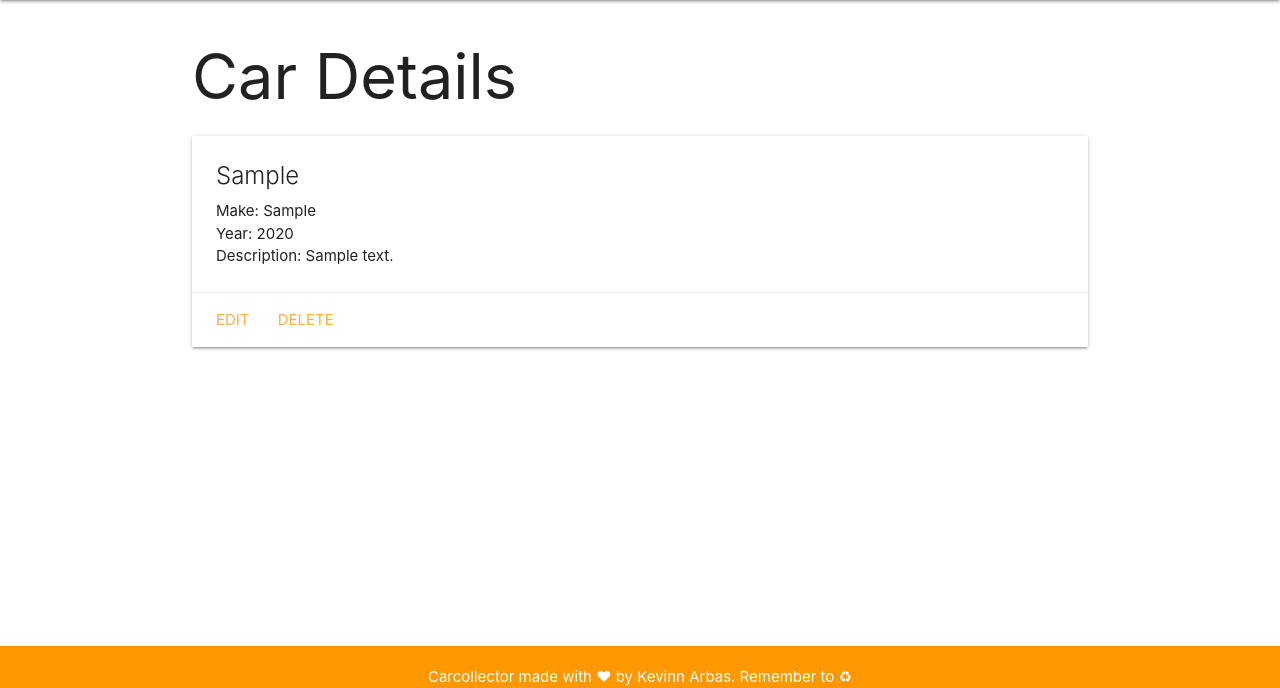
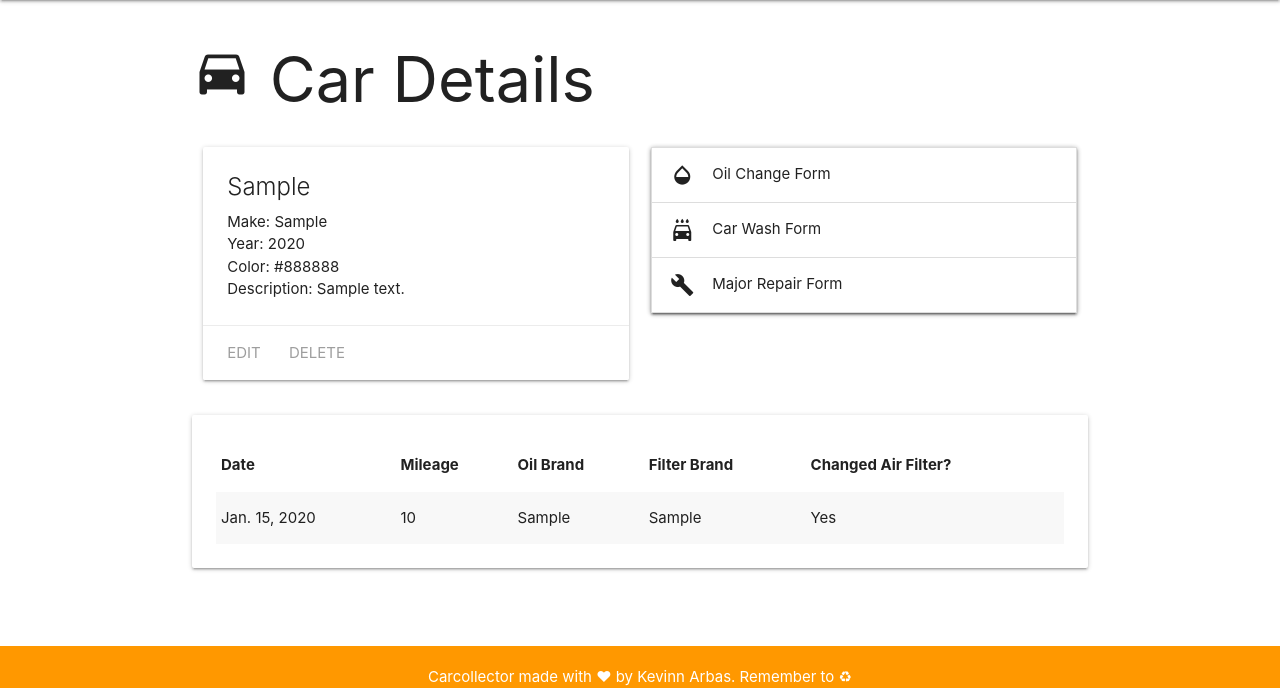
Before and after one commit to kevinnarbas/carcollector, a Django app: page /cars/1/ in a window 1280 px wide. Shown: the part 112-800 px from the top of the page. Run offline with Django 3.2, Linux system fonts and the light colour scheme; tables that the repository leaves empty hold one stand-in row (values such as "Sample post").

Commit message:
adds working oil change form with collapsible form

```diff
--- a/main/admin.py
+++ b/main/admin.py
@@ -1,6 +1,7 @@
 from django.contrib import admin
-from .models import Car
+from .models import Car, Oilchange
 
 # Register your models here.
 
 admin.site.register(Car)
+admin.site.register(Oilchange)
--- /dev/null
+++ b/main/forms.py
@@ -0,0 +1,7 @@
+from django.forms import ModelForm
+from .models import Oilchange
+
+class OilchangeForm(ModelForm):
+  class Meta:
+    model = Oilchange
+    fields = ['date','mileage','oil_brand','filter_brand','air_filter']
--- a/main/models.py
+++ b/main/models.py
@@ -4,14 +4,15 @@
 # Create your models here.
 
 YESNO = (
-  ('y', 'Yes'),
-  ('n', 'No'),
+  ('Y', 'Yes'),
+  ('N', 'No'),
 )
 
 
 class Car(models.Model):
   model = models.CharField(max_length=50)
   make = models.CharField(max_length=50)
+  color = models.CharField(max_length=20)
   year = models.IntegerField()
   description = models.TextField()
 
@@ -32,3 +33,6 @@
 
   def __str__(self):
     return f'{self.date}'
+
+  class Meta:
+    ordering = ['-mileage']
--- a/main/static/main/css/style.css
+++ b/main/static/main/css/style.css
@@ -21,6 +21,35 @@
   background-color: #FF9800;
 }
 
+.oilform li{
+  display: inline;
+}
+
+.datepicker-cancel,
+.datepicker-done {
+  color: #FF9800;
+}
+.datepicker-date-display {
+background-color: #FF9800;
+}
+
+.datepicker-day-button {
+  background-color: transparent;
+}
+
+.datepicker-table td.is-selected {
+  background-color: #FF9800;
+  color: #fff;
+}
+
+.cap {
+  text-transform: capitalize;
+}
+
+.no-cap {
+  text-transform: none;
+}
+
 footer {
   padding-top: 0;
   text-align: center;
--- a/main/templates/main/base.html
+++ b/main/templates/main/base.html
@@ -6,9 +6,10 @@
   <meta charset="UTF-8">
   <meta name="viewport" content="width=device-width, initial-scale=1.0">
   <meta http-equiv="X-UA-Compatible" content="ie=edge">
+  <link href="https://fonts.googleapis.com/icon?family=Material+Icons" rel="stylesheet">
   <link rel="stylesheet" href="https://cdnjs.cloudflare.com/ajax/libs/materialize/1.0.0/css/materialize.min.css">
   <link rel="stylesheet" type="text/css" href="{% static 'main/css/style.css' %}">
-  <script defer src="https://cdnjs.cloudflare.com/ajax/libs/materialize/1.0.0/js/materialize.min.js"></script>
+  <script src="https://cdnjs.cloudflare.com/ajax/libs/materialize/1.0.0/js/materialize.min.js"></script>
   <title>Car Collector</title>
 </head>
 <body>
--- a/main/templates/main/cars/detail.html
+++ b/main/templates/main/cars/detail.html
@@ -1,18 +1,91 @@
 {% extends 'main/base.html' %}
 {% block content %}
 
-<h1>Car Details</h1>
-  <div class="card">
-    <div class="card-content">
-      <span class="card-title">{{ car.model }}</span>
-      <p>Make: {{ car.make }}</p>
-      <p>Year: {{ car.year }}</p>
-      <p>Description: {{ car.description }}</p>
+<h1><i class="material-icons medium">directions_car</i> Car Details</h1>
+<div class="row">
+  <div class="col s6">
+    <div class="card">
+      <div class="card-content">
+        <span class="card-title cap">{{ car.model }}</span>
+        <p class="cap">Make: {{ car.make }}</p>
+        <p class="cap">Year: {{ car.year }}</p>
+        <p class="cap">Color: {{ car.color }}</p>
+        <p class="no-cap">Description: {{ car.description }}</p>
+      </div>
+      <div class="card-action">
+        <a class="grey-text" href="{% url 'main:update' car.id %}">Edit</a>
+        <a class="grey-text" href="{% url 'main:delete' car.id %}">Delete</a>
+      </div>
     </div>
-    <div class="card-action">
-        <a href="{% url 'main:update' car.id %}">Edit</a>
-        <a href="{% url 'main:delete' car.id %}">Delete</a>
-      </div>
   </div>
+  <div class="col s6">
+    <div class="card">
+      <ul class="collapsible">
+        <li>
+          <div class="collapsible-header"><i class="material-icons">opacity</i>Oil Change Form</div>
+          <div class="collapsible-body">
+            <span>
+              <form action="{% url 'main:oilchange' car.id %}" method="POST">
+                {% csrf_token %}
+                {{ oilchange_form.as_p }}
+                <input type="submit" value="Add Oil Change" class="btn grey">
+              </form>
+            </span>
+          </div>
+        </li>
+        <li>
+          <div class="collapsible-header"><i class="material-icons">local_car_wash</i>Car Wash Form</div>
+          <div class="collapsible-body"><span>Future Ice Box Feature</span></div>
+        </li>
+        <li>
+          <div class="collapsible-header"><i class="material-icons">build</i>Major Repair Form</div>
+          <div class="collapsible-body"><span>Future Ice Box Feature</span></div>
+        </li>
+      </ul>
+    </div>
+  </div>
+</div>
+<div class="card">
+  <div class="card-content">
+    <table class="striped">
+      <thead>
+        <tr>
+          <th>Date</th>
+          <th>Mileage</th>
+          <th>Oil Brand</th>
+          <th>Filter Brand</th>
+          <th>Changed Air Filter?</th>
+        </tr>
+      </thead>
+      {% for oilchange in car.oilchange_set.all %}
+      <tr>
+        <td>{{oilchange.date}}</td>
+        <td>{{oilchange.mileage}}</td>
+        <td>{{oilchange.oil_brand}}</td>
+        <td>{{oilchange.filter_brand}}</td>
+        <td>{{oilchange.get_air_filter_display}}</td>
+      </tr>
+      {% endfor %}
+    </table>
+  </div>
+</div>
+
+<script>
+  var dateEl = document.getElementById('id_date');
+  M.Datepicker.init(dateEl, {
+    format: 'yyyy-mm-dd',
+    defaultDate: new Date(),
+    setDefaultDate: true,
+    autoClose: true
+  });
+
+  var selectEl = document.getElementById('id_air_filter');
+  M.FormSelect.init(selectEl);
+
+  document.addEventListener('DOMContentLoaded', function() {
+    var elems = document.querySelectorAll('.collapsible');
+    var instances = M.Collapsible.init(elems);
+  });
+</script>
 
 {% endblock %}
--- a/main/urls.py
+++ b/main/urls.py
@@ -11,4 +11,5 @@
   path('cars/<int:car_id>/', views.cars_detail, name='detail'),
   path('cars/<int:pk>/update', views.CarUpdate.as_view(), name='update'),
   path('cars/<int:pk>/delete', views.CarDelete.as_view(), name='delete'),
+  path('cars/<int:car_id>/oilchange', views.oilchange, name='oilchange'),
 ]
--- a/main/views.py
+++ b/main/views.py
@@ -1,6 +1,7 @@
-from django.shortcuts import render
+from django.shortcuts import render, redirect
 from django.views.generic.edit import CreateView, UpdateView, DeleteView
 from .models import Car
+from .forms import OilchangeForm
 
 # Create your views here.
 
@@ -17,7 +18,16 @@
 def cars_detail(request, car_id):
   navcars = Car.objects.all()
   car = Car.objects.get(id=car_id)
-  return render(request, 'main/cars/detail.html', {'car': car, 'navcars': navcars})
+  oilchange_form = OilchangeForm()
+  return render(request, 'main/cars/detail.html', {'car': car, 'navcars': navcars, 'oilchange_form':oilchange_form})
+
+def oilchange(request, car_id):
+  form = OilchangeForm(request.POST)
+  if form.is_valid():
+    new_oilchange = form.save(commit=False)
+    new_oilchange.car_id = car_id
+    new_oilchange.save()
+  return redirect('main:detail', car_id=car_id)
 
 class CarCreate(CreateView):
   model = Car
@@ -27,7 +37,7 @@
 class CarUpdate(UpdateView):
   model = Car
   template_name = 'main/create.html'
-  fields = ['description']
+  fields = ['color','description']
 
 class CarDelete(DeleteView):
   model = Car
```
Also changed, not shown: main/templates/main/cars/index.html (+5 -5 lines), main/templates/main/create.html (+4 -4 lines), main/migrations/0003_auto_20190910_1938.py (added), main/migrations/0004_car_color.py (added), main/migrations/0005_auto_20190910_2038.py (added).
